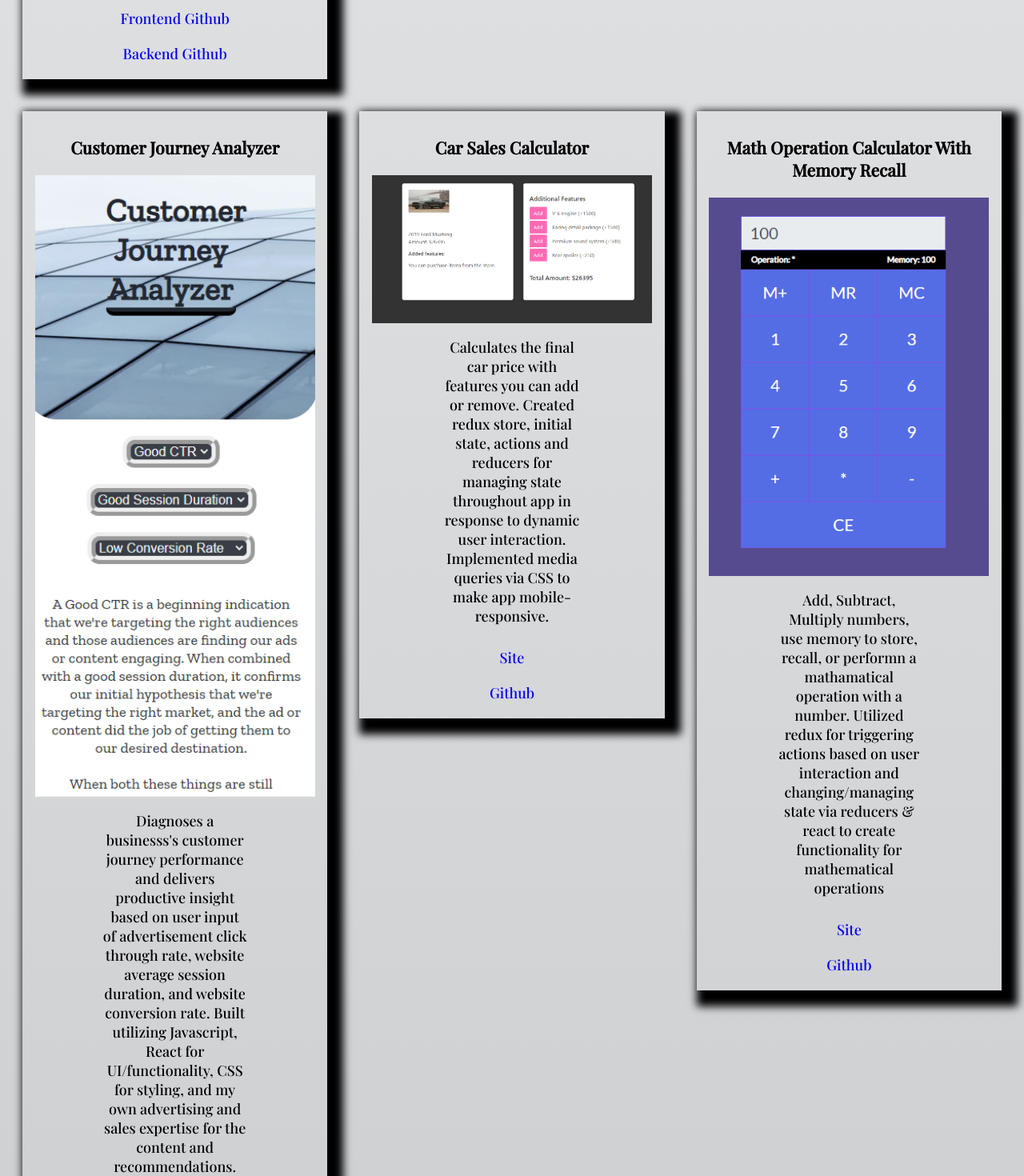
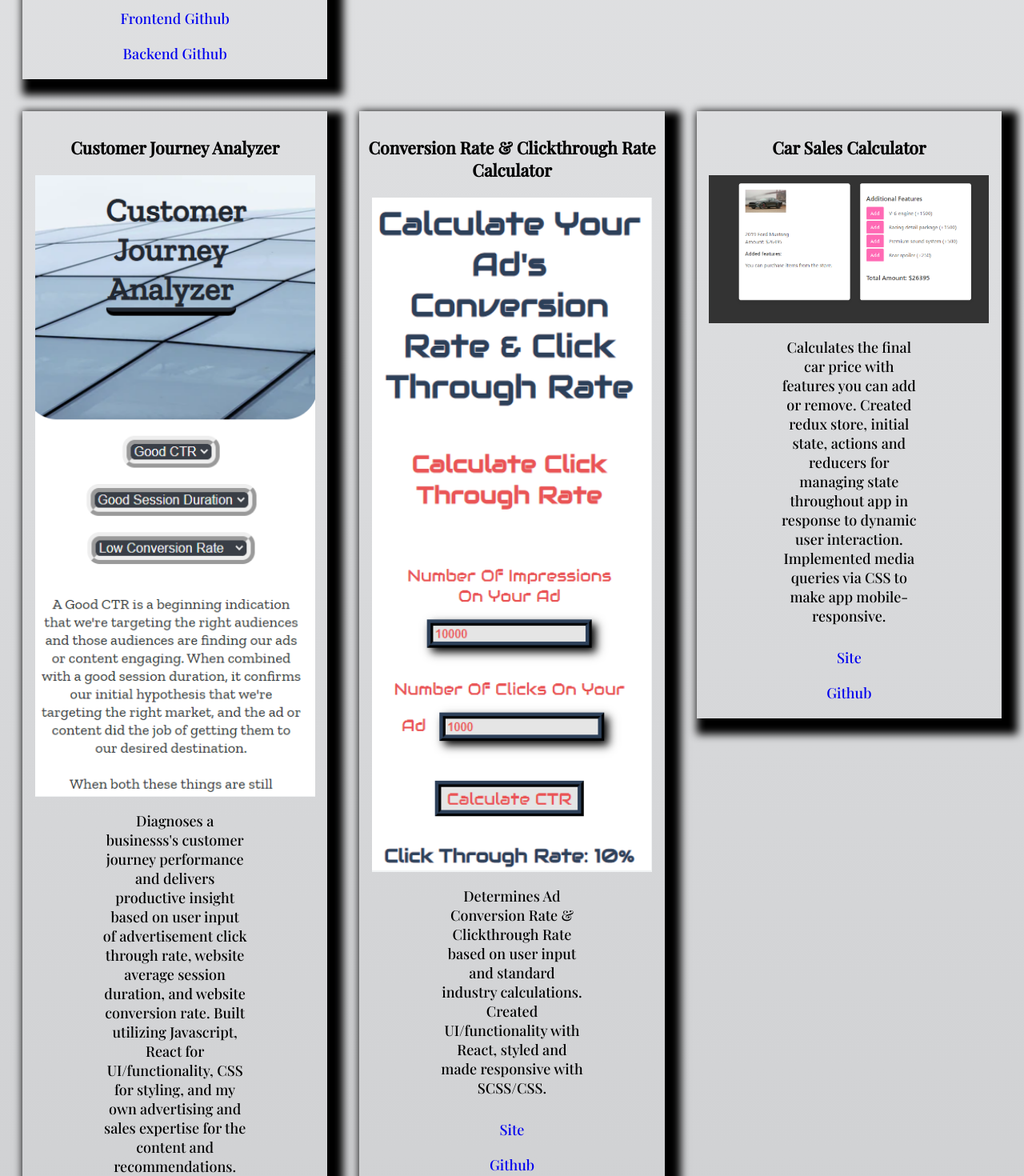
Before and after one commit to ahmedseragcodes/AhmedSeragPortfolio, a React (Create React App) app in the folder frontend/: page / in a window 1280 px wide. Shown: the part 1920-3390 px from the top of the page at 80% size. Built offline with nearby package versions, Linux system fonts and the light colour scheme.

Commit message:
added new project for conversion rate and ctr calculator

```diff
--- a/frontend/src/App.js
+++ b/frontend/src/App.js
@@ -9,6 +9,7 @@ import SignInSheetImg from "./PortfolioSignInSheet.PNG";
 import PortfolioAnim1 from "./undrawPortfolio2.png";
 import PortfolioNetworkRec from "./PortfolioNetworkRecommend.PNG";
 import PortfolioCustomerJourney from "./PortfolioCustomerJourney.PNG";
+import PortfolioConvCTRCalc from "./PortfolioConvCTRCalc.PNG";
 import "./index.scss";
 
 
@@ -87,6 +88,14 @@ function App() {
             <a href="https://customer-journey-analyzer.vercel.app/">Site</a>
             <a href="https://github.com/ahmedseragcodes/Customer-Journey-Analyzer">Github</a>
           </div>
+          <div className="projectCard">
+            <h3>Conversion Rate & Clickthrough Rate Calculator</h3>
+            <img className="projectCardImg" src={PortfolioConvCTRCalc} alt="Conversion Rate & Clickthrough Rate Calculator App" />
+            <p>Determines Ad Conversion Rate & Clickthrough Rate based on user input and standard industry calculations. Created UI/functionality with React, styled and made responsive with SCSS/CSS.
+            </p>
+            <a href="https://conversion-rate-click-through-rate-calculator.vercel.app/">Site</a>
+            <a href="https://github.com/ahmedseragcodes/ConversionRateClickThroughRateCalculator">Github</a>
+          </div>
         <div className="projectCard">
             <h3>Car Sales Calculator</h3>
             <img className="projectCardImg" src={CarSalesImg} alt="Car Sales Calculator App" />
@@ -95,6 +104,8 @@ function App() {
             <a href="https://car-purchase-calculator.vercel.app/">Site</a>
             <a href="https://github.com/ahmedseragcodes/car-purchase-calculator2">Github</a>
           </div>
+          </div>
+          <div className="projectsGroup3">
           <div className="projectCard">
             <h3>Math Operation Calculator With Memory Recall</h3>
             <img className="projectCardImg" src={CalculatorImg} alt="Calculator App" />
@@ -103,8 +114,6 @@ function App() {
             <a href="https://react-redux-calculator-eight.vercel.app/">Site</a>
             <a href="https://github.com/ahmedseragcodes/react-redux-calculator">Github</a>
           </div>
-          </div>
-          <div className="projectsGroup3">
           <div className="projectCard">
             <h3>Pokemon Pokedex (Read, Update, Delete)</h3>
             <img className="projectCardImg" src={PokemonImg} alt="Pokemon Pokedex App" />
```
Also changed, not shown: frontend/src/PortfolioConvCTRCalc.PNG (added).
